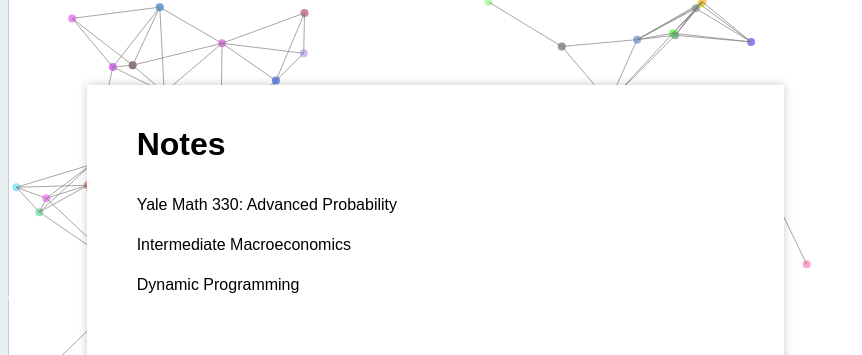
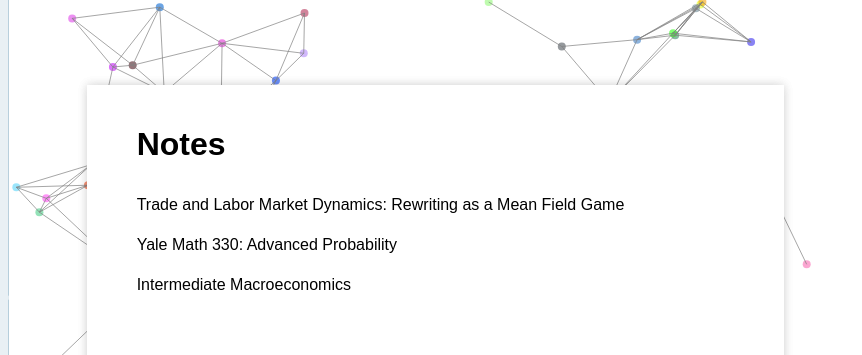
Before and after one commit to matthew-murillo/matthew-murillo.github.io, a plain HTML site: page Research.html in a window 1280 px wide. Both pictures are taken after a click on the link "Notes". Shown: the top 355 px of the page, 418-1280 px from the left. Drawn offline with Linux system fonts and the light colour scheme.

Commit message:
added notes

```diff
--- a/Research.html
+++ b/Research.html
@@ -122,6 +122,15 @@
           <div class="notes-background">
             <div class="notes-text">
               <h1>Notes</h1>
+              <a
+                href="notes/trade-and-labor-market-dynamics.pdf"
+                ,
+                target="_blank"
+                ><p>
+                  Trade and Labor Market Dynamics: Rewriting as a Mean Field
+                  Game
+                </p></a
+              >
               <a href="notes/math330.pdf" , target="_blank"
                 ><p>Yale Math 330: Advanced Probability</p></a
               >
@@ -130,12 +139,6 @@
                 ,
                 target="_blank"
                 ><p>Intermediate Macroeconomics</p></a
-              >
-              <a
-                href="https://colab.research.google.com/drive/1Kgx4ulJYH_9zxJd5ry4hox2NPPy03cAy#scrollTo=9JHDzKCbdFpE"
-                ,
-                target="_blank"
-                ><p>Dynamic Programming</p></a
               >
             </div>
           </div>
```
Also changed, not shown: index.html (+9 -6 lines).
